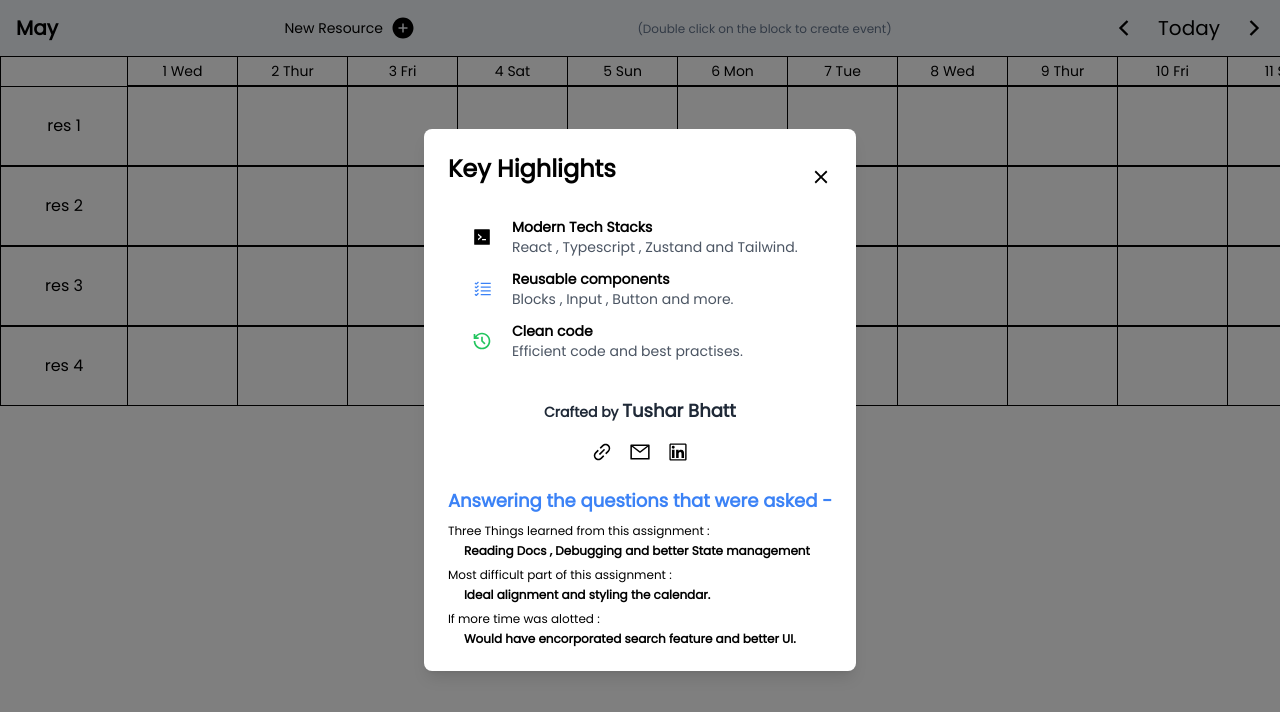
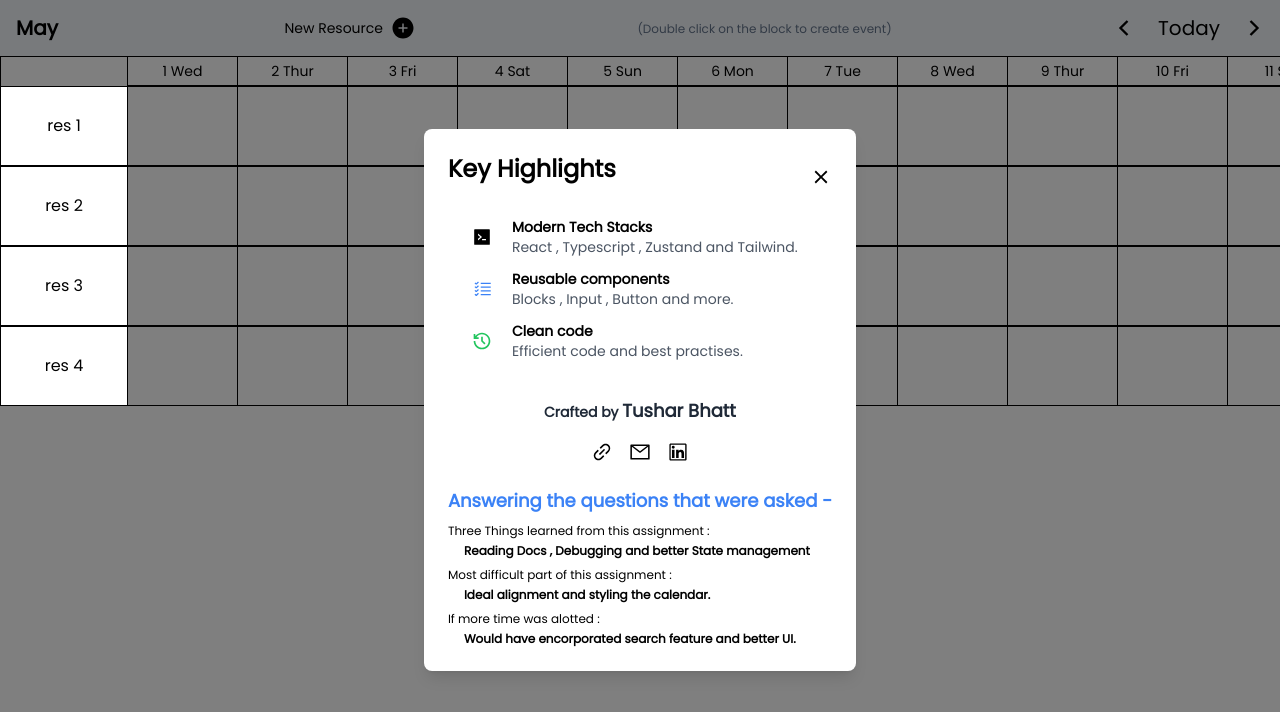
Before and after one commit to TusharBhatt1/drag-drop-calendar, a React (Vite) app: page / in a window 1280 px wide. Shown: the top 712 px of the page. Built offline with nearby package versions, Linux system fonts and the light colour scheme.

Commit message:
increasing-z index

```diff
--- a/src/Components/calendar/Resource.tsx
+++ b/src/Components/calendar/Resource.tsx
@@ -86,7 +86,7 @@ export default function Resource({ resource }: ResourceProp) {
 
   return (
     <div className="flex">
-      <p className="w-[128px] h-[80px] bg-white flex flex justify-center items-center border border-black fixed text-center">
+      <p className="w-[128px] z-50 h-[80px] bg-white flex flex justify-center items-center border border-black fixed text-center">
         {res_name}
       </p>
       <div className="flex justify-start items-center ml-32">
```
